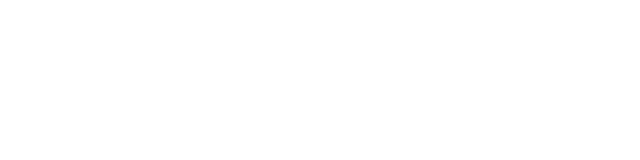
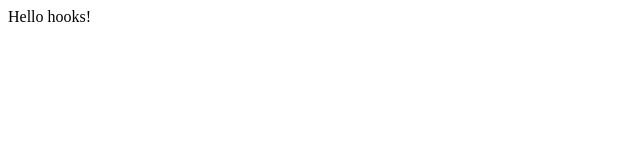
Before and after one commit to jeo19/react-side-proj, a React (Create React App) app: page / in a window 1280 px wide. Shown: the top 160 px of the page, without its empty margins (0-640 px from the left). Built offline with nearby package versions, Linux system fonts and the light colour scheme.

Commit message:
fix:Fix the usePromise Hook(custom) step01

```diff
--- a/src/App.js
+++ b/src/App.js
@@ -1,8 +1,8 @@
 import React from 'react';
-import usePromiseSample from './usePromiseSample';
+import UsePromiseSample from './UsePromiseSample';
 
 function App() {
-  return <usePromiseSample />;
+  return <UsePromiseSample />;
 }
 
 export default App;
--- a/src/usePromise.js
+++ b/src/usePromise.js
@@ -1,4 +1,4 @@
-import { useEffect, useState } from 'react';
+import { useState, useEffect } from 'react';
 
 export default function usePromise(promiseCreator, deps) {
   const [resolved, setResolved] = useState(null);
@@ -15,7 +15,10 @@
     }
     setLoading(false);
   };
+
   useEffect(() => {
     process();
   }, deps);
+
+  return [loading, resolved, error];
 }
--- a/src/usePromiseSample.js
+++ b/src/usePromiseSample.js
@@ -3,7 +3,7 @@
 
 const wait = () => new Promise((resolve) => setTimeout(() => resolve('Hello hooks!'), 3000));
 
-const usePromiseSample = () => {
+const UsePromiseSample = () => {
   const [loading, resolved, error] = usePromise(wait, []);
   if (loading) return <div>Loading...</div>;
   if (error) return <div>We are has some wrong</div>;
@@ -11,4 +11,4 @@
 
   return <div>{resolved}</div>;
 };
-export default usePromiseSample;
+export default UsePromiseSample;
```
